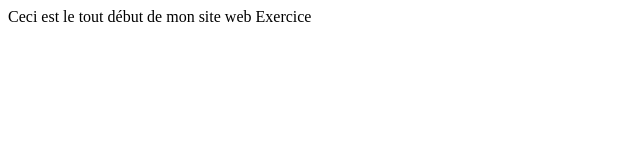
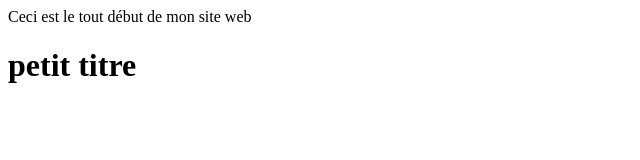
Before and after one commit to ghani15/apprentissage_github, a plain HTML site: page index.html in a window 1280 px wide. Shown: the whole page, without its empty margins (0-640 px from the left). Drawn offline with Linux system fonts and the light colour scheme.

Commit message:
commit correction

```diff
--- a/index.html
+++ b/index.html
@@ -6,6 +6,6 @@
 </head>
 <body>
     Ceci est  le tout début de mon site web
-    Exercice
+    <h1>petit titre</h1>
 </body>
 </html>
```
Also changed, not shown: dir1/file.js (added), login.txt (added), 1 other file.
